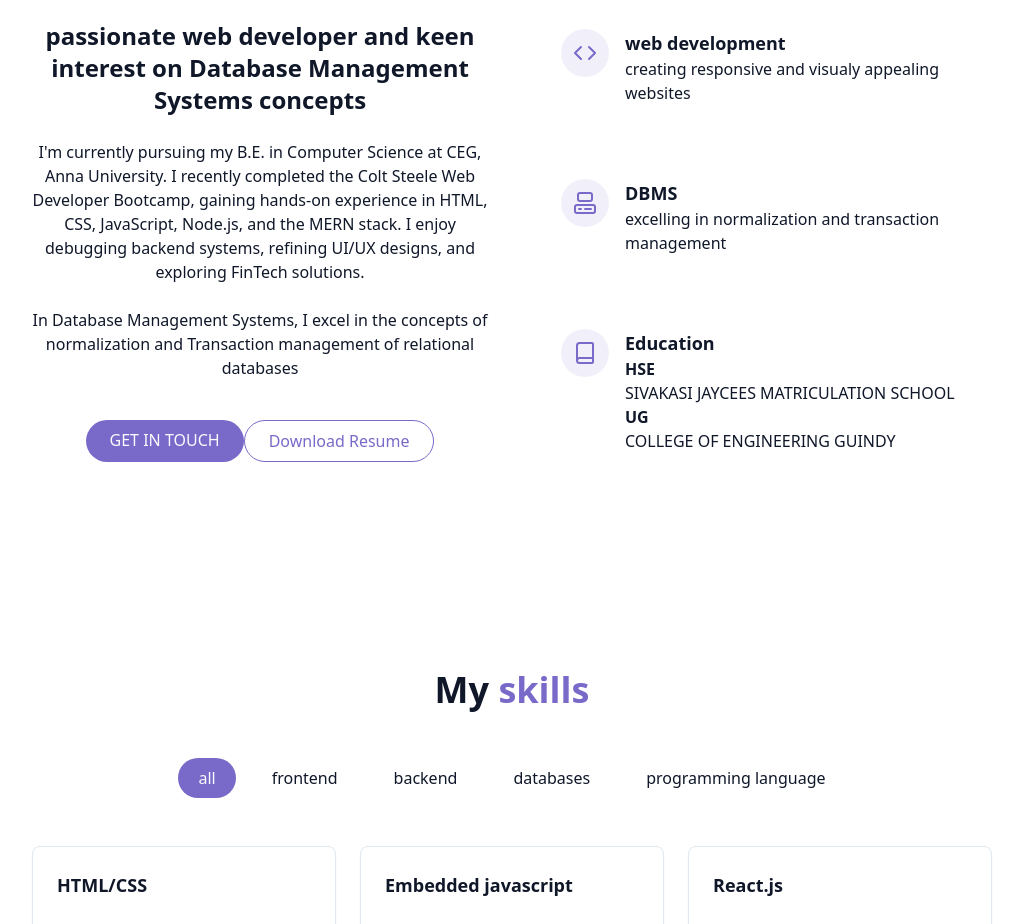
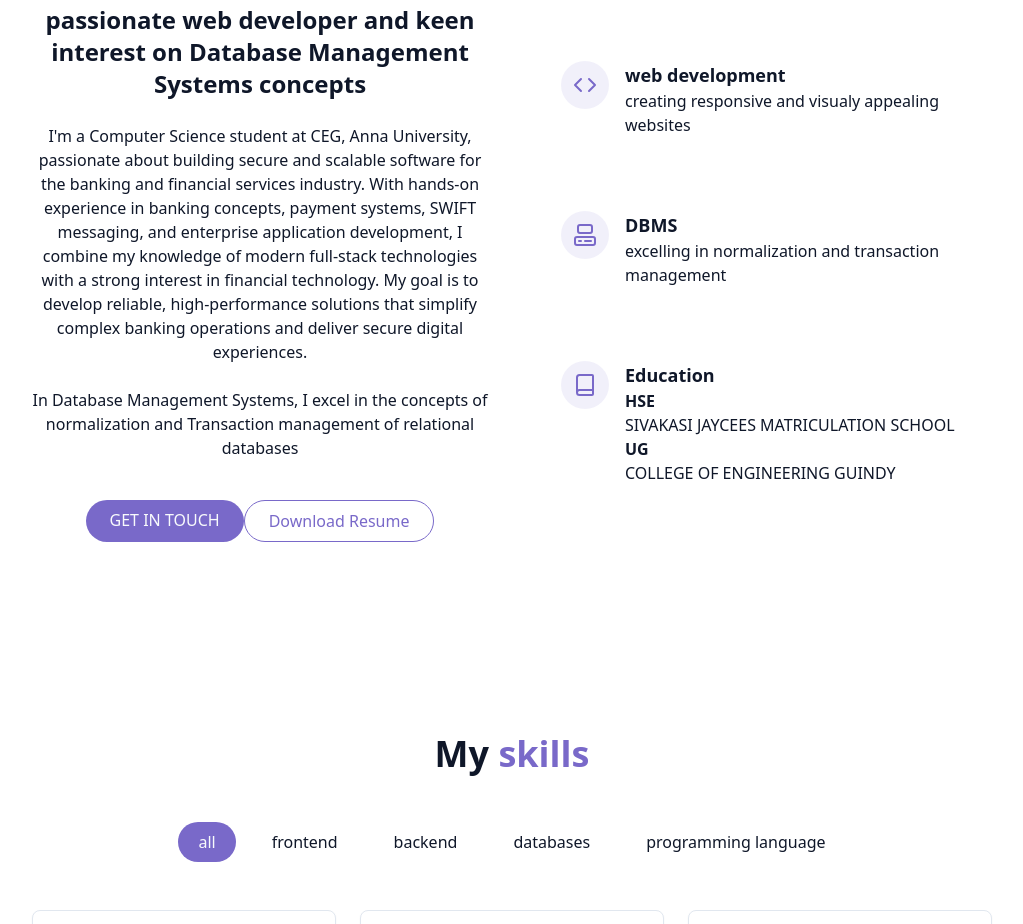
Before and after one commit to parmeshkumarT/Parama-Portolio, a React (Vite) app: page / in a window 1280 px wide. Shown: the part 980-1904 px from the top of the page, without its empty margins (128-1151 px from the left). Built offline with nearby package versions, Linux system fonts and the light colour scheme.

Commit message:
Revise AboutMe component with updated background
Updated personal description to highlight focus on secure software development for banking and financial services, along with relevant experience.

```diff
--- a/src/components/AboutMe.jsx
+++ b/src/components/AboutMe.jsx
@@ -11,9 +11,9 @@ export const AboutMe = () => {
                     <div className="space-y-6 ">
                         <h3 className="text-2xl font-semibold">passionate web developer and keen interest on Database Management Systems concepts</h3>
                         <p className="text-muted-foreground">
-                            I'm currently pursuing my B.E. in Computer Science at CEG, Anna University.
-                            I recently completed the Colt Steele Web Developer Bootcamp, gaining hands-on experience in HTML, CSS, JavaScript, Node.js, and the MERN stack.
-                            I enjoy debugging backend systems, refining UI/UX designs, and exploring FinTech solutions.
+                            I'm a Computer Science student at CEG, Anna University, passionate about building secure and scalable software for the banking and financial services industry.
+                            With hands-on experience in banking concepts, payment systems, SWIFT messaging, and enterprise application development, I combine my knowledge of modern full-stack technologies with a strong interest in financial technology.
+                            My goal is to develop reliable, high-performance solutions that simplify complex banking operations and deliver secure digital experiences.
                         </p>
                         <p className="text-muted-foreground">
                             In Database Management Systems, I excel in the concepts of
```
